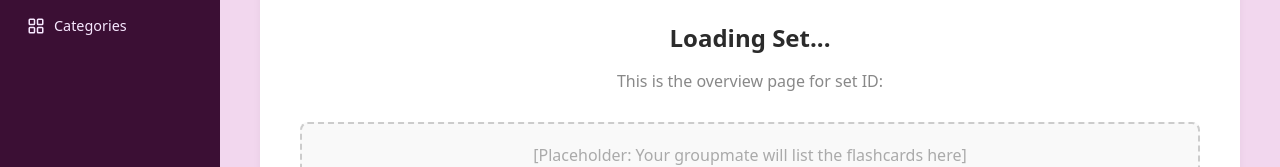
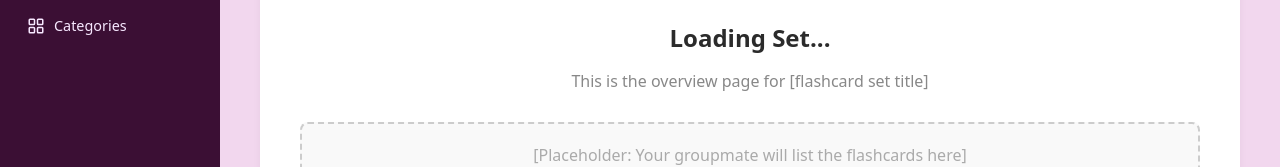
Before and after one commit to maykaila/Memora, a Next.js app in the folder frontend/: page /overviewOfCards in a window 1280 px wide. Shown: the part 138-305 px from the top of the page. Built offline with nearby package versions, Linux system fonts and the light colour scheme; no server answers; sample sign-in values are in the browser's storage.

Commit message:
removed set id for safety cguro

```diff
--- a/frontend/app/(dashboard)/overviewOfCards/page.tsx
+++ b/frontend/app/(dashboard)/overviewOfCards/page.tsx
@@ -15,9 +15,9 @@ export default function OverviewOfCardsPage() {
   useEffect(() => {
     if (setId) {
       // Placeholder: In the future, your groupmate will fetch the real set details here
-      setSetTitle(`Flashcard Set #${setId.substring(0, 5)}...`);
+      setSetTitle(`Flashcard Set`);
     }
-  }, [setId]);
+  });
 
   return (
     <div style={{ padding: "40px" }}>
@@ -32,7 +32,7 @@ export default function OverviewOfCardsPage() {
       }}>
         <h1 style={{ fontSize: "24px", marginBottom: "10px" }}>{setTitle}</h1>
         <p style={{ color: "#888", marginBottom: "30px" }}>
-          This is the overview page for set ID: <strong>{setId}</strong>
+          This is the overview page for [flashcard set title]
         </p>
 
         <div style={{
```
